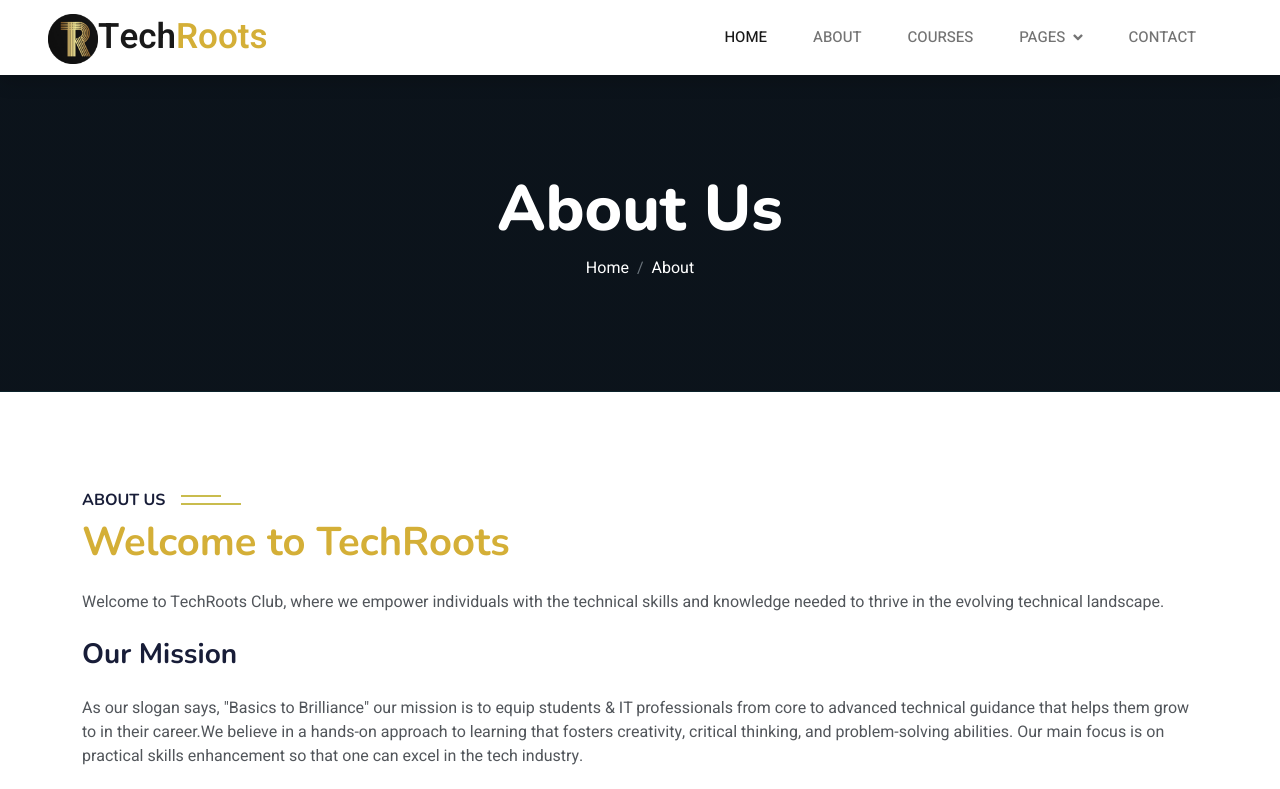
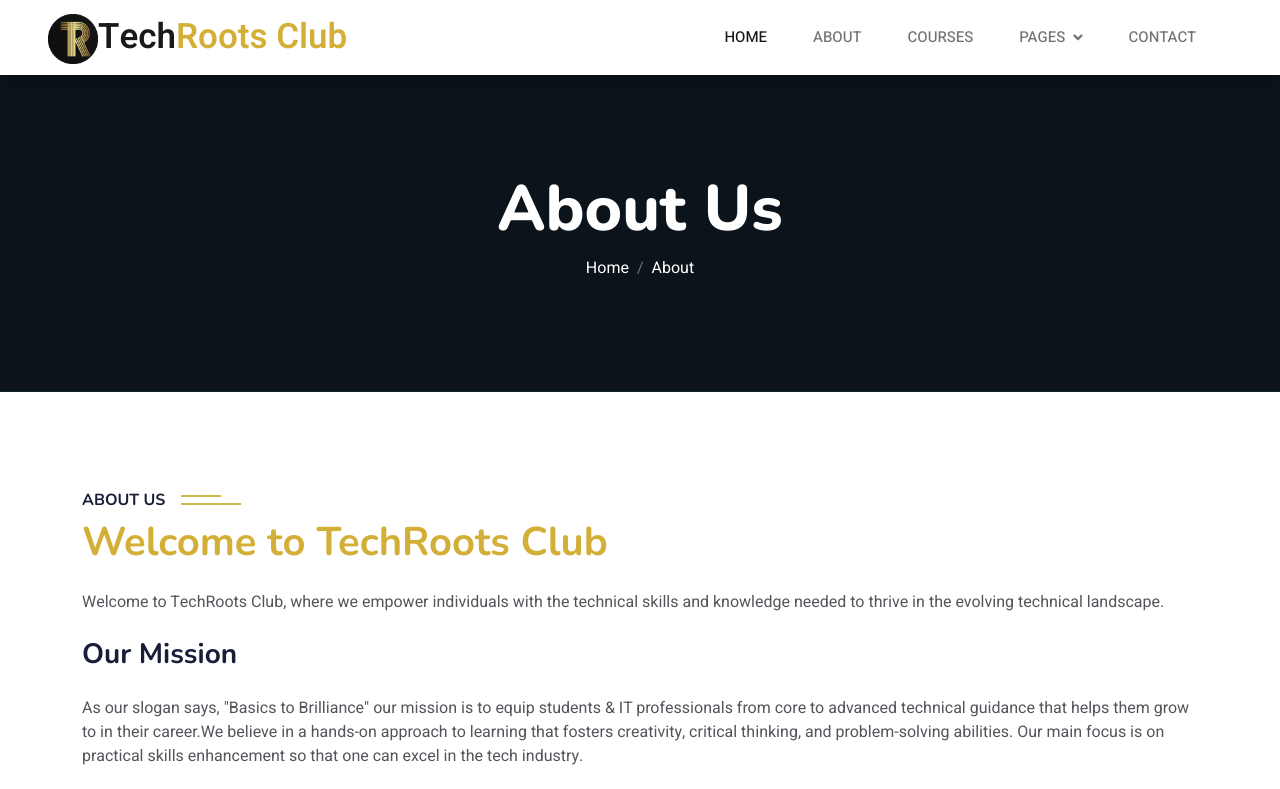
Before and after one commit to HIMANSHUTHAKUR00/TechRoots, a website with bundled scripts: page about.html in a window 1280 px wide. Shown: the top 789 px of the page. Built offline with nearby package versions, Linux system fonts and the light colour scheme.

Commit message:
Update about.html

```diff
--- a/about.html
+++ b/about.html
@@ -48,7 +48,7 @@
     <nav class="navbar navbar-expand-lg bg-white navbar-light shadow sticky-top p-0">
         <a href="index.html" class="navbar-brand d-flex align-items-center px-4 px-lg-5">
             <p class="m-0 fw-bold" style="font-size: 35px;"><img src="img/logo.png" alt=""height="50px">Tech<span
-                style="color: #d4af37;">Roots</span></p>
+                style="color: #d4af37;">Roots Club</span></p>
         </a>
         <button type="button" class="navbar-toggler me-4" data-bs-toggle="collapse" data-bs-target="#navbarCollapse"
             style="border: none;">
@@ -102,7 +102,7 @@
 
                 <div class="col-lg-12 wow fadeInUp" data-wow-delay="0.3s">
                     <h6 class="section-title bg-white text-start pe-3">About Us</h6>
-                    <h1 class="mb-4" style="color: #d4af37;">Welcome to TechRoots</h1>
+                    <h1 class="mb-4" style="color: #d4af37;">Welcome to TechRoots Club</h1>
                     <p class="mb-4">
                         Welcome to TechRoots Club, where we empower individuals with the technical skills and knowledge needed to thrive in the evolving technical landscape.
                     </p>
```
